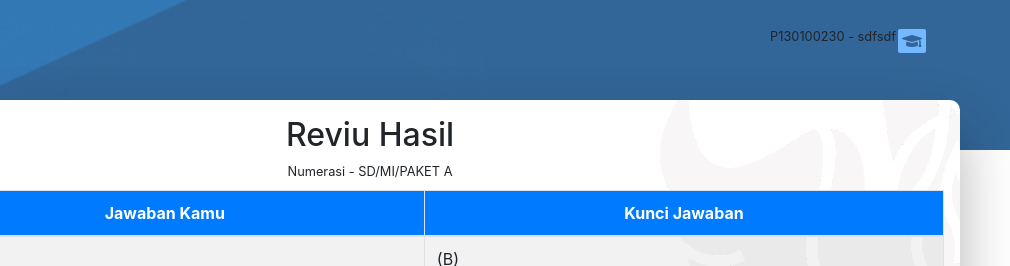
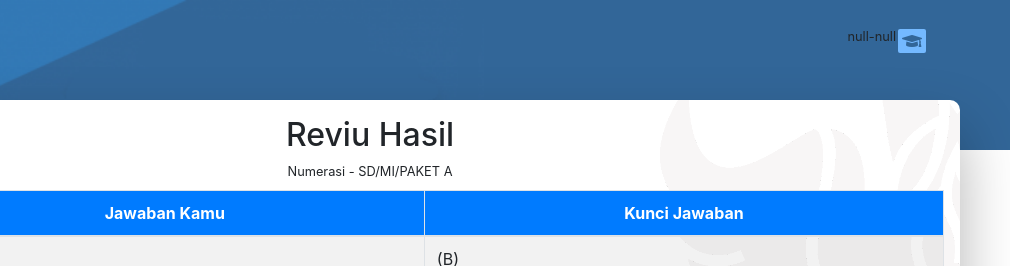
Before and after one commit to SMPN9/anbk, a plain HTML site: page hasil_numerasi.html in a window 1280 px wide. Shown: the top 266 px of the page, 270-1280 px from the left. Drawn offline with nearby package versions, Linux system fonts and the light colour scheme.

Commit message:
Update hasil_numerasi.html

```diff
--- a/hasil_numerasi.html
+++ b/hasil_numerasi.html
@@ -48,7 +48,7 @@
 			<table align="right">
 				<tbody><tr>
 					<td style="vertical-align:top">
-						<div><small>P130100230 - sdfsdf<small></small></small></div><small><small>
+						<div><small id="napes" >P130100230 - sdfsdf<small></small></small></div><small><small>
 					</small></small></td>
 					<td>
 						<div class="pl-1 pr-1 pt-1 pb-1" style="background:#74b9ff;border-radius:2px;color:#326698"><i class="fa fa-graduation-cap fa-flip-horizontal"></i></div>
@@ -349,6 +349,7 @@ merah karena warna tersebut memiliki bagian paling besar pada papan di antara wa
 <script type="text/javascript" src="jquery.min.js"></script>
 
 <script>
+	 $('#napes').html(localStorage.getItem('user')+'-'+localStorage.getItem('napes'))
 var mm=JSON.parse(localStorage.jawab)
 var table = $("#tabelku"); table.find('tr').each(function (i, el) {
         var $tds = $(this).find('td'),
```
